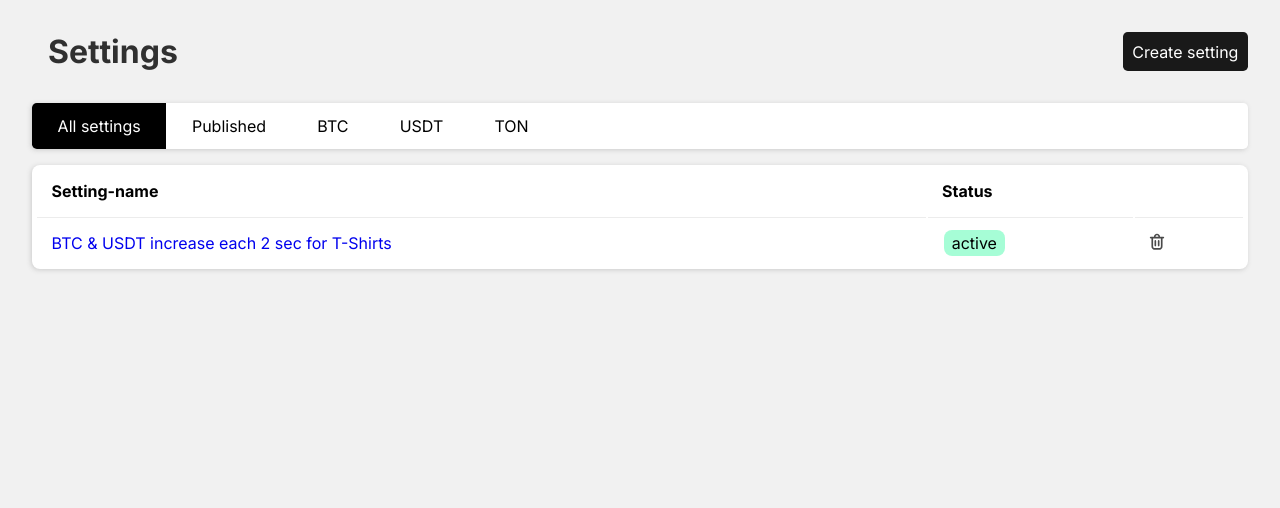
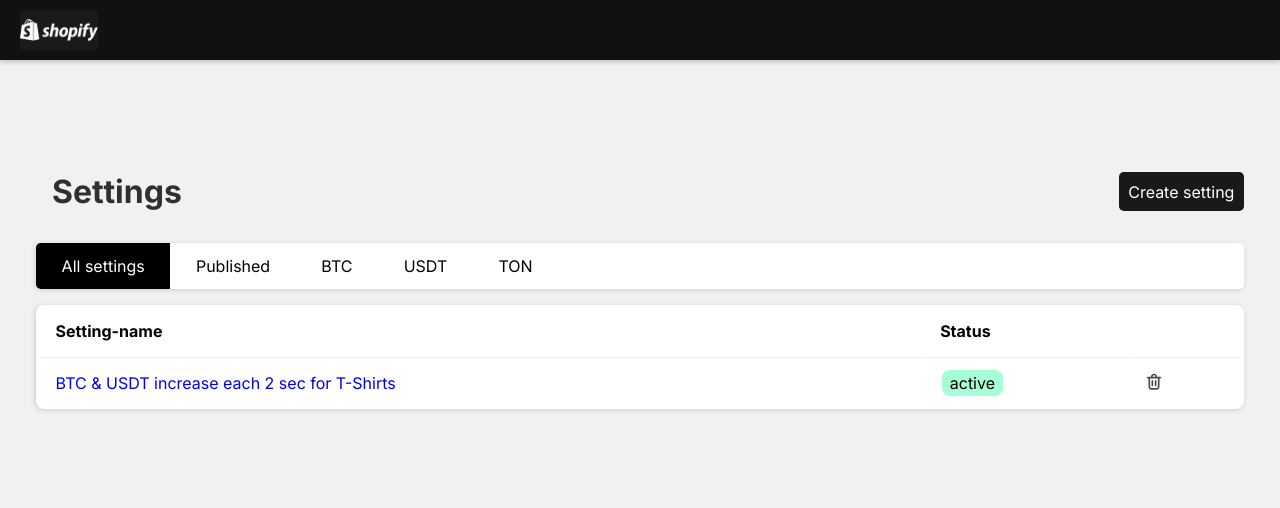
Before and after one commit to wwhysoseriouss/Bohdan_Viacheslav_web-development-NIT, a plain HTML site: page index.html in a window 1280 px wide. Drawn offline with Linux system fonts and the light colour scheme.

Commit message:
auto-commit

```diff
--- a/assets/CSS/main.css
+++ b/assets/CSS/main.css
@@ -184,7 +184,62 @@ button {
 body {
   background: #F1F1F1;
   font-family: "Inter";
-  margin: 1rem;
+  margin: 0;
+}
+
+.top-bar{
+  background-color: #111;
+  color: #fff;
+  padding: 10px 0;
+  position: fixed;
+  top: 0;
+  left: 0;
+  width: 100%;
+  z-index: 1000;
+  box-shadow: 0 2px 5px rgba(0, 0, 0, 0.2);
+  height: 60px; /* Фіксована висота */
+}
+
+.top-bar-container {
+  display: flex;
+  align-items: center;
+  justify-content: space-between;
+  max-width: 1200px;
+  padding: 0 20px;
+  width: 100%;
+}
+
+.top-bar-logo {
+  display: flex;
+  align-items: center;
+  margin-left: 0; /* Забезпечує вирівнювання до лівого краю */
+  padding-left: 0;
+}
+
+.top-bar-logo img {
+  height: 40px;
+  width: auto;
+}
+
+.top-bar-navigation {
+  display: flex;
+  gap: 15px;
+}
+
+.top-bar-nav-link {
+  color: #fff;
+  text-decoration: none;
+  font-size: 16px;
+}
+
+.top-bar-nav-link:hover {
+  text-decoration: underline;
+  color: #1db954;
+}
+
+main {
+  padding: 80px 20px; /* Відступ для контенту */
+  margin-top: 60px;
 }
 
 h1 {
--- a/index.html
+++ b/index.html
@@ -13,7 +13,15 @@
 
 <body>
 
-    <section class="container">
+    <header class="top-bar">
+        <div class="top-bar-container">
+            <a href="index.html" class="top-bar-logo">
+                <img src="assets\icons\shopify_logo.png" alt="Logo">
+            </a>
+        </div>
+    </header>
+
+    <main>    <section class="container">
         <div class="nav">
             <h1 class="settings">Settings</h1>
             <div class="header-controls">
@@ -235,5 +243,6 @@
         }
     </script>
     <script src="./assets/src/scripts/settings-page.js"></script>
+</main>
 </body>
 </html>
```
Also changed, not shown: formula.html (+10 -1 lines), setting.html (+10 -1 lines), assets/icons/shopify_logo.png (added).
